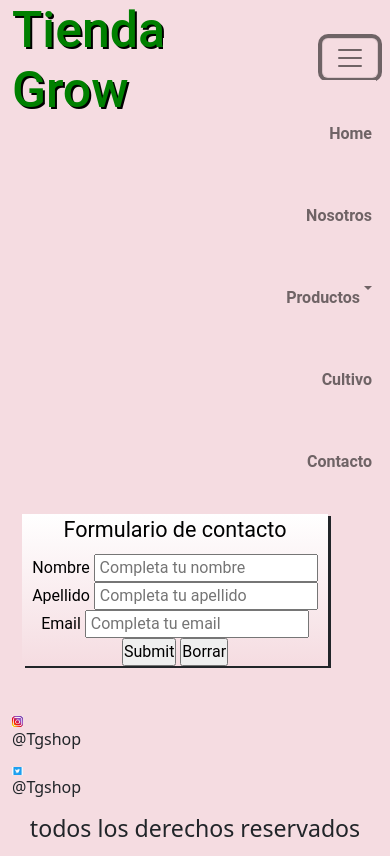
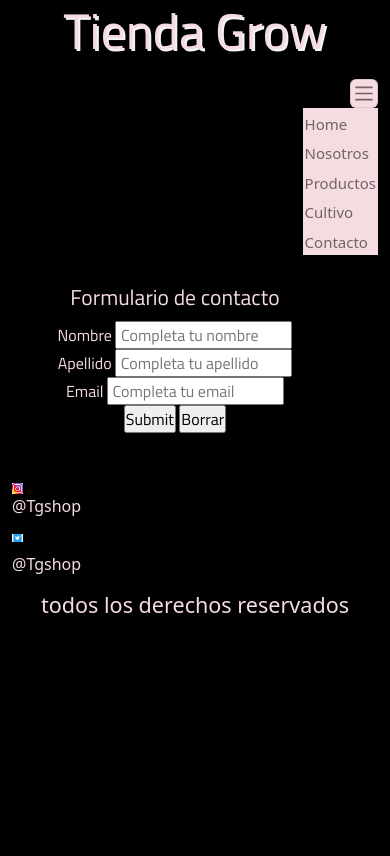
Before and after one commit to JoaquinBusto/tiendagrow-Busto, a website: page pages/contacto.html in a window 390 px wide. Both pictures are taken after a click on the button "Toggle navigation". Drawn offline with nearby package versions, Linux system fonts and the light colour scheme.

Commit message:
nuevos cambios

```diff
--- a/pages/contacto.html
+++ b/pages/contacto.html
@@ -7,6 +7,10 @@
     <meta name="viewport" content="width=+, initial-scale=1.0">
     <meta name="descripcion" content="Estamos listos para ser tu Growshop de confianza.">
    <meta name="keywords" content="CONTACTO, HTML, JS,META">
+   <!--TIPOGRAFIA-->
+  <link rel="preconnect" href="https://fonts.googleapis.com">
+  <link rel="preconnect" href="https://fonts.gstatic.com" crossorigin>
+  <link href="https://fonts.googleapis.com/css2?family=Titillium+Web&display=swap" rel="stylesheet">
     <!-- CSS only -->
     <link href="https://cdn.jsdelivr.net/npm/bootstrap@5.2.0-beta1/dist/css/bootstrap.min.css" rel="stylesheet"
         integrity="sha384-0evHe/X+R7YkIZDRvuzKMRqM+OrBnVFBL6DOitfPri4tjfHxaWutUpFmBp4vmVor" crossorigin="anonymous">
@@ -18,19 +22,20 @@
 <body>
   <div class="container">
     <header class="row">
+      <div class="menuCentro">
       <h1 class="tiendaGrow col-5">
         Tienda Grow
       </h1>
-              <nav class="navbar navbar-expand-lg col-7">
-                <div class="container-fluid menuNuevo">
-                  <a class="navbar-brand menuNuevo" href="#"></a>
-                  <button class="navbar-toggler" type="button" data-bs-toggle="collapse"
+      </div>
+        <div class="container-fluid">
+          <nav class="centro navbar navbar-expand-lg">
+            <button class="menuNuevo navbar-toggler" type="button" data-bs-toggle="collapse"
                 data-bs-target="#navbarSupportedContent" aria-controls="navbarSupportedContent" aria-expanded="false"
                 aria-label="Toggle navigation">
                 <span class="navbar-toggler-icon"></span>
               </button>
-                  <div class="collapse navbar-collapse" id="navbarSupportedContent">
-                    <ul class="navbar-nav me-auto mb-2 mb-lg-0">
+          <div class="centro collapse navbar-collapse" id="navbarSupportedContent">
+            <ul class="navbarColor navbar-nav mb-2 mb-lg-0">
               <li class="nav-item">
                 <a class="nav-link menuNuevo" href="../index.html">Home</a>
               </li>
@@ -38,25 +43,19 @@
                 <a class="nav-link menuNuevo" href="nosotros.html">Nosotros</a>
               </li>
               <li class="nav-item dropdown">
-                        <a class="nav-link dropdown-toggle menuNuevo" href="productos.html" id="navbarDropdown" role="button">
+                <a class="nav-link menuNuevo" href="productos.html" id="navbarDropdown" role="button">
                   Productos
                 </a>
-                        <ul class="dropdown-menu extra" aria-labelledby="navbarDropdown">
-                          <li><a class="dropdown-item menuNuevo" href="#">Bandejas</a></li>
-                          <li><a class="dropdown-item menuNuevo" href="#">Grinder</a></li>
-                          <li><a class="dropdown-item menuNuevo" href="#">Clippers</a></li>
-                        </ul>
               </li>
               <li class="nav-item">
                 <a class="nav-link menuNuevo" href="cultivo.html">Cultivo</a>
               </li>
               <li class="nav-item ">
-                        <a class="nav-link menuNuevo" href="contacto.html">Contacto</a>
+                <a class="nav-link menuNuevo" href="">Contacto</a>
               </li>
             </ul>
           </div>
         </div>
-              </nav>
       </nav>
 
             <form action="" method="">
@@ -87,15 +86,15 @@
         <footer id="piePagina">
             <div>
                 <img src="../img/ig.jpg" alt="" class="ig">
-                <p class="redes">
+                <p class="ig">
                     @Tgshop
                 </p>
                 <img src="../img/t.jpg" alt="" class="tw">
-                <p class="redes">
+                <p class="tw">
                     @Tgshop
                 </p>
             </div>
-            <h3 id="colorSub">todos los derechos reservados</h3>
+            <h4 id="colorSub">todos los derechos reservados</h4>
         </footer>
     </div>
     <!-- JavaScript Bundle with Popper -->
--- a/scss/base/_extend.scss
+++ b/scss/base/_extend.scss
@@ -1,5 +1,5 @@
 %principal{
-    font-family: "Roboto", sans-serif;
+    font-family: $fuenteOriginal;
     text-align: center;
     font-weight: bold;
 }
--- a/scss/base/_maps.scss
+++ /dev/null
@@ -1,6 +0,0 @@
-//key-valor
-$subtitulo-standar:(
-    font-size: 12px,
-    margin-top: 20px,
-
-);
--- a/scss/base/_mixin.scss
+++ b/scss/base/_mixin.scss
@@ -3,6 +3,7 @@
 @mixin texto{
     font-family: $fuenteOriginal;
      text-align: center;
+     color: $colorSecundario;
 }
 
 //sin parametros
--- a/scss/base/_variables.scss
+++ b/scss/base/_variables.scss
@@ -1,7 +1,5 @@
-$colorPrincipal: rgb(245, 220, 225);
-$colorSecundario: gray;
-$fuenteOriginal: 'Roboto', sans-serif;
-$colorFormulario: black;
-$colorFuente: black;
-$width: 400px;
-$height: 400px;
+$colorPrincipal: black;
+$colorSecundario:  #f5dce1;
+$fuenteOriginal: 'Titillium Web', sans-serif;
+$width: 40%;
+$height: 40%;
--- a/scss/styles.scss
+++ b/scss/styles.scss
@@ -17,7 +17,6 @@
 @import "utilities/contacto";
 @import "utilities/mediaqueries";
 @import "base/mixin";
-@import "base/maps";
 @import "base/extend";
 
 
@@ -27,34 +26,49 @@ body {
 }
 
 .tiendaGrow {
-    text-shadow: 2px 2px rgb(0, 0, 0);
+    text-shadow: 2px 2px whitesmoke;
     font-family: $fuenteOriginal;
     font-size: 50px;
-    color: green;
+    color: #f5dce1;
 }
 
 header {
     margin: 10px 5px 5px 5px;
 }
+.menuCentro{
+    display: flex;
+    flex-direction: row;
+    justify-content: flex-start;
 
+}
+.centro{
+    display: flex;
+    flex-direction: row;
+    justify-content: right;
+
+}
+.navbarColor{
+    background-color: $colorSecundario;
+}
 .menuNuevo {
     display: flex;
     justify-content: right;
-    position: sticky;
-    margin-top: 30px;
-
+    padding: 2px;
+    font-size:15px;
+    justify-content: space-between;
     ul {
         li {
             font-weight: bold;
             font-family: $fuenteOriginal;
             list-style: none;
-            color: $colorFormulario;
+            color: $colorSecundario;
             margin-top: 30px;
-            background-color: $colorPrincipal;
+            background-color: $colorSecundario;
             display: inline-block;
             margin: 2px;
             padding: 4px;
             position: relative;
+
         }
     }
 }
@@ -63,7 +77,7 @@ header {
 a {
     font-weight: bold;
     text-decoration: none;
-    color: $colorFormulario;
+    color: $colorSecundario;
 }
 
 @keyframes claselogo {
@@ -104,37 +118,41 @@ a {
     font-family: $fuenteOriginal;
     color: $colorSecundario;
 }
+.triple{
+    color: $colorSecundario;
+}
 
 div .tres {
     display: flex;
     width: 15%;
     margin-top: 5px;
+
 }
 
 div .subtitulo {
+    color:$colorSecundario;
     font-family: $fuenteOriginal;
     font-weight: bold;
     display: flex;
     justify-content: center;
     font-size: 12px;
     margin-top: 20px;
-    .standar {
-        width: map-get($map: $subtitulo-standar, $key: width-standar);
-        height: map-get($map: $subtitulo-standar, $key: height-standar);
-    }
+
 
 }
 
 .piePagina {
     padding: 10px;
     font-family: $fuenteOriginal;
-    border: 1px double $colorSecundario;
+    border: 1px double whitesmoke;
+
 
     div .redes {
         font-family: $fuenteOriginal;
         font-weight: bold;
         margin-top: 0;
         display: contents;
+        color: $colorSecundario;
     }
 }
 
@@ -142,6 +160,7 @@ div .subtitulo {
     display: flex;
     width: 3%;
     height: 4%;
+    color: $colorSecundario;
 }
 
 .tw {
@@ -149,6 +168,7 @@ div .subtitulo {
     width: 3%;
     height: 4%;
     margin-top: 10px;
+    color: $colorSecundario;
 }
 
 .imagenUno {
@@ -156,5 +176,10 @@ div .subtitulo {
 }
 
 #colorSub {
+    width: 100%;
     text-align: center;
+    color: $colorSecundario;
+    display: flex;
+    flex-direction: column;
+
 };
--- a/scss/utilities/_contacto.scss
+++ b/scss/utilities/_contacto.scss
@@ -2,20 +2,19 @@
 @import "base/mixin";
 .formulario{
     margin: 10px 50px 50px 10px;
-    background-image: linear-gradient(to bottom, white, $colorPrincipal);
-    box-shadow: 3px 2px;
+    background-color: transparent;
     @include texto;
  }
 .colorForm {
-    color:$colorFormulario;
+    color:$colorSecundario;
     text-align: center;
 }
 .colorNombre {
-    color: $colorFormulario;
+    color: $colorSecundario;
 }
 .colorApellido {
-    color: $colorFormulario;
+    color: $colorSecundario;
 }
 .colorEmail {
-    color: $colorFormulario;
+    color: $colorSecundario;
 };
--- a/scss/utilities/_cultivo.scss
+++ b/scss/utilities/_cultivo.scss
@@ -2,22 +2,18 @@
 .tituloSecu {
     @extend %principal;
     list-style: none;
+    color: $colorSecundario;
 }
 div .parrafoUno{
     list-style: none;
+    color: $colorSecundario;
 }
 .colorSemillas{
     list-style: none;
-}
-.claseVideo{
-    @include medidas(400px, 400px);
-    display: block;
-    margin-right: auto;
-    margin-left: auto;
-    margin-top: 90px;
+    color: $colorSecundario;
 }
 .planta{
-    @include medidas(400px, 400px);
+    @include medidas(40%, 440%);
     display: block;
     margin-right: auto;
     margin-left: auto;
--- a/scss/utilities/_mediaqueries.scss
+++ b/scss/utilities/_mediaqueries.scss
@@ -3,12 +3,16 @@
     body{
         background-color: rgb(245, 220, 225);
     }
+    .tiendaGrow {
+        text-align: center;
+        width: 100%;
+    }
     .menuNuevo{
         background-color: rgb(245, 220, 225);
+        margin-top: 3px;
     }
-
     .somos{
-    background-color: rgb(245, 220, 225);
+        color: $colorSecundario;
     }
     .ig{
         width: 3%;
--- a/scss/utilities/_nosotros.scss
+++ b/scss/utilities/_nosotros.scss
@@ -1,23 +1,31 @@
 /*nosotros*/
 @import "base/mixin";
 .somos {
-    background-color: $colorPrincipal;
+    background-color:black;
+    color: $colorSecundario;
     @include texto;
     margin-top: 15px;
     font-weight: bold;
+    font-family: $fuenteOriginal
 }
 .textoNosotros {
-    color: $colorFuente;
+    color: $colorSecundario;
     @include texto;
     background-color: $colorPrincipal;
     margin: 0;
+    font-family: $fuenteOriginal
+
 }
 .tituloSecu{
     margin-top: 10px;
     text-align: center;
+    color: $colorSecundario;
+    font-family: $fuenteOriginal;
 }
 ul .texto{
     @extend %principal;
     margin: 0;
     list-style: none;
+    color: $colorSecundario;
+    font-family: $fuenteOriginal;
 }
--- a/scss/utilities/_productos.scss
+++ b/scss/utilities/_productos.scss
@@ -9,5 +9,5 @@
     @include texto;
 }
 ul .adicional{
-    background-color: $colorPrincipal;
+    background-color: $colorSecundario;
 }
```
Also changed, not shown: index.html (+14 -20 lines), pages/cultivo.html (+17 -21 lines), pages/nosotros.html (+20 -20 lines), pages/productos.html (+15 -17 lines), css/styles.css, img/redesss.webp (added), 2 other files. Lines whose indentation alone changed are shown as unchanged.
